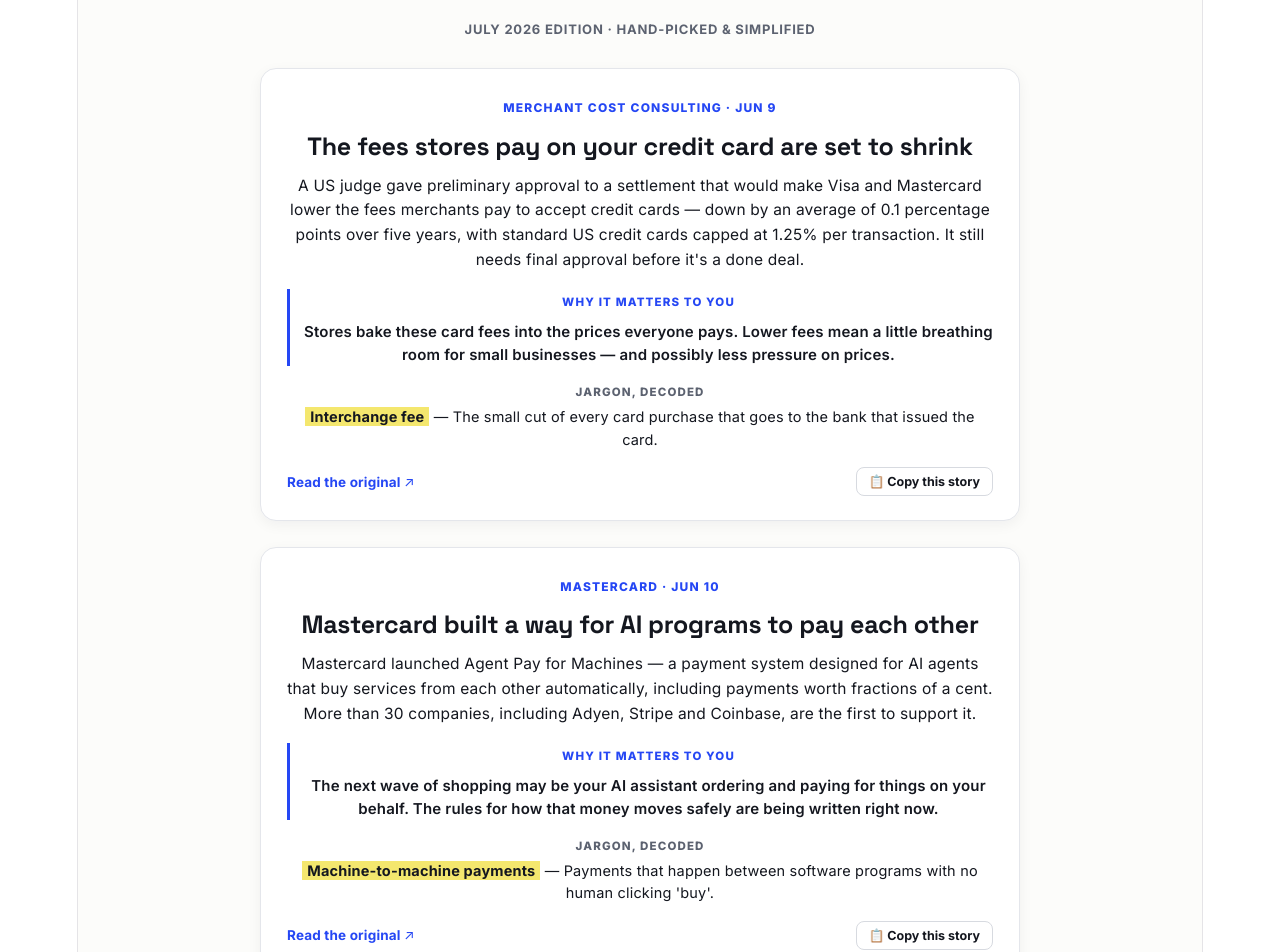
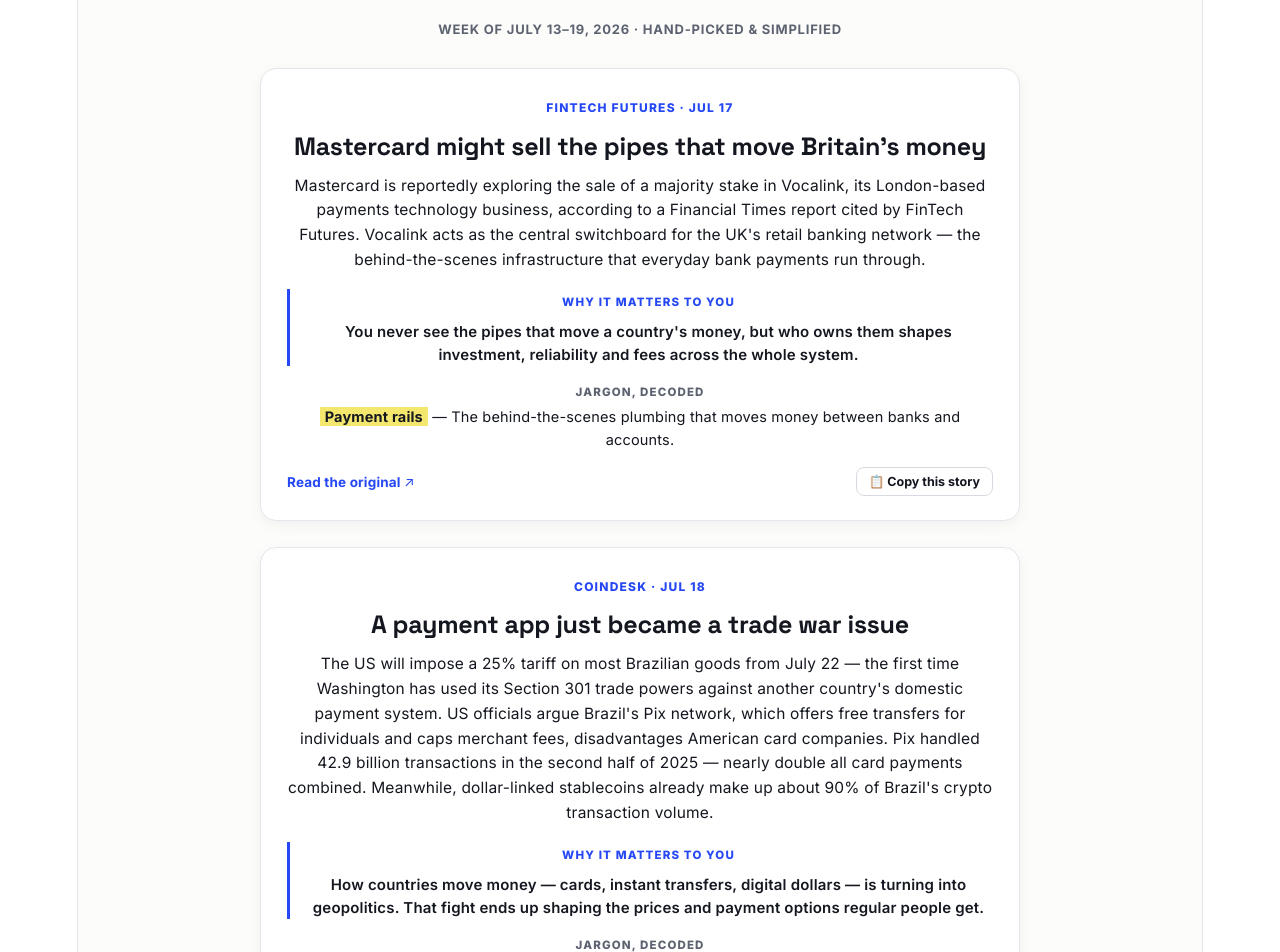
Before and after one commit to DeekshaFadnis/FinTech-Decoded, a React (Vite) app: page / in a window 1280 px wide. Shown: the part 500-1452 px from the top of the page. Built offline with nearby package versions, Linux system fonts and the light colour scheme.

Commit message:
Update App.jsx
Updated news July 13-19

```diff
--- a/src/App.jsx
+++ b/src/App.jsx
@@ -7,7 +7,7 @@
 const HIGHLIGHT = "#F4E76E";
 const GREY = "#5C6270";
 
-const EDITION = "July 2026 edition · hand-picked & simplified";
+const EDITION = "Week of July 13\u201319, 2026 \u00b7 hand-picked & simplified";
 
 // ─── Usage stats (artifact shared storage) ──────────────────────
 const STATS_KEY = "fd-usage-stats-v1";
@@ -74,154 +74,73 @@
 const STATIC_STORIES = {
   payments: [
     {
-      headline: "The fees stores pay on your credit card are set to shrink",
-      source: "Merchant Cost Consulting",
-      url: "https://merchantcostconsulting.com/lower-credit-card-processing-fees/payment-news-today-june-2026/",
-      date: "Jun 9",
-      what: "A US judge gave preliminary approval to a settlement that would make Visa and Mastercard lower the fees merchants pay to accept credit cards — down by an average of 0.1 percentage points over five years, with standard US credit cards capped at 1.25% per transaction. It still needs final approval before it's a done deal.",
-      why: "Stores bake these card fees into the prices everyone pays. Lower fees mean a little breathing room for small businesses — and possibly less pressure on prices.",
-      jargonTerm: "Interchange fee",
-      jargonMeaning: "The small cut of every card purchase that goes to the bank that issued the card.",
+      headline: "Mastercard might sell the pipes that move Britain's money",
+      source: "FinTech Futures",
+      url: "https://www.fintechfutures.com/fintech/fintech-futures-top-five-news-stories-of-the-week-17-july-2026",
+      date: "Jul 17",
+      what: "Mastercard is reportedly exploring the sale of a majority stake in Vocalink, its London-based payments technology business, according to a Financial Times report cited by FinTech Futures. Vocalink acts as the central switchboard for the UK's retail banking network — the behind-the-scenes infrastructure that everyday bank payments run through.",
+      why: "You never see the pipes that move a country's money, but who owns them shapes investment, reliability and fees across the whole system.",
+      jargonTerm: "Payment rails",
+      jargonMeaning: "The behind-the-scenes plumbing that moves money between banks and accounts.",
     },
     {
-      headline: "Mastercard built a way for AI programs to pay each other",
-      source: "Mastercard",
-      url: "https://www.mastercard.com/us/en/news-and-trends/press/2026/june/mastercard-launches-agent-pay-for-machines.html",
-      date: "Jun 10",
-      what: "Mastercard launched Agent Pay for Machines — a payment system designed for AI agents that buy services from each other automatically, including payments worth fractions of a cent. More than 30 companies, including Adyen, Stripe and Coinbase, are the first to support it.",
-      why: "The next wave of shopping may be your AI assistant ordering and paying for things on your behalf. The rules for how that money moves safely are being written right now.",
-      jargonTerm: "Machine-to-machine payments",
-      jargonMeaning: "Payments that happen between software programs with no human clicking 'buy'.",
-    },
-    {
-      headline: "Adyen wants stores to sell to you inside AI chatbots",
-      source: "Investing.com",
-      url: "https://www.investing.com/news/company-news/adyen-launches-api-suite-for-ai-commerce-integration-93CH-4744986",
-      date: "Jun 2026",
-      what: "Payments company Adyen launched Adyen Agentic — tools that let retailers sell through conversational AI platforms without rebuilding their checkout for each one. It handles the product catalog, the cart and the payment, and it's starting with large US merchants. Early participants include American Express, Mastercard, Salesforce and Visa.",
-      why: "If you've ever asked a chatbot to find you something, this is the plumbing that would let you actually buy it there — and it determines how safe that checkout is.",
-      jargonTerm: "API",
-      jargonMeaning: "A connector that lets two software systems talk to each other automatically.",
+      headline: "A payment app just became a trade war issue",
+      source: "CoinDesk",
+      url: "https://www.coindesk.com/business/2026/07/18/trump-targets-brazil-s-payments-system-while-dollar-stablecoins-quietly-dominate-country-s-payments",
+      date: "Jul 18",
+      what: "The US will impose a 25% tariff on most Brazilian goods from July 22 — the first time Washington has used its Section 301 trade powers against another country's domestic payment system. US officials argue Brazil's Pix network, which offers free transfers for individuals and caps merchant fees, disadvantages American card companies. Pix handled 42.9 billion transactions in the second half of 2025 — nearly double all card payments combined. Meanwhile, dollar-linked stablecoins already make up about 90% of Brazil's crypto transaction volume.",
+      why: "How countries move money — cards, instant transfers, digital dollars — is turning into geopolitics. That fight ends up shaping the prices and payment options regular people get.",
+      jargonTerm: "Section 301",
+      jargonMeaning: "A US trade law that lets Washington penalize foreign practices it deems unfair to American companies.",
     },
   ],
   stablecoins: [
     {
-      headline: "Circle, the company behind the USDC digital dollar, can now act as its own bank",
-      source: "CNBC",
-      url: "https://www.cnbc.com/2026/07/10/circle-gets-an-occ-bank-charter-as-stablecoin-competition-heats-up-shares-surge-14percent.html",
-      date: "Jul 10",
-      what: "A US banking regulator approved Circle to operate a national trust bank, called Circle National Trust. That lets Circle directly manage the money backing its USDC stablecoin — over $73 billion in circulation — instead of relying on outside banks to hold it. The charter doesn't let Circle take deposits or make loans like a regular bank.",
-      why: "If you ever hold a digital dollar, what matters most is whether the real money behind it is safe. This puts that money under more direct oversight.",
-      jargonTerm: "Reserves",
-      jargonMeaning: "The real cash and safe assets set aside so every digital dollar is backed one-to-one.",
+      headline: "Visa built the machinery for banks to run digital dollars",
+      source: "Finextra",
+      url: "https://www.finextra.com/newsarticle/48110/visa-launches-stablecoin-platform",
+      date: "Jul 16",
+      what: "Visa unveiled the Visa Stablecoin Platform, now in beta testing — a single environment where banks and fintechs can access, store and redeem stablecoins, including on-chain wallet infrastructure through a new Wallet-as-a-Service offering. It starts with Open USD (OUSD), the stablecoin from Open Standard, the new independent company whose 140+ founding partners include Visa, Mastercard, US Bank, Google and Coinbase — slated to launch later this year.",
+      why: "The company behind the card in your wallet is building the plumbing for banks to issue digital dollars. When your bank eventually offers one, something like this will likely be running underneath.",
+      jargonTerm: "Minting",
+      jargonMeaning: "Creating new units of a stablecoin, each backed by real money held in reserve.",
     },
     {
-      headline: "140+ companies — including Visa and Stripe — are launching their own digital dollar",
-      source: "Fortune",
-      url: "https://fortune.com/2026/06/30/stripe-visa-stablecoin-rival-ousd-tether-circle/",
-      date: "Jun 30",
-      what: "A new company called Open Standard announced OUSD (Open USD), a stablecoin backed by Stripe, Visa, Mastercard, BlackRock and more than 140 other businesses. It launches later this year and is designed to share most of the interest earned on its backing assets with participants. The two current giants, Tether and Circle, are not part of it — and Circle's stock dropped sharply on the news.",
-      why: "The biggest names in payments are betting digital dollars are the future of moving money — and they'd rather own that future than rent it.",
-      jargonTerm: "Consortium",
-      jargonMeaning: "A group of companies teaming up to build and own one shared project.",
-    },
-    {
-      headline: "Ripple's digital dollar just went live in Japan",
-      source: "CryptoSlate",
-      url: "https://cryptoslate.com/ripple-got-rlusd-into-japan-now-the-stablecoin-race-begins-as-circle-and-nomura-join/",
-      date: "Jun 24",
-      what: "Ripple and its partner SBI launched the RLUSD stablecoin in Japan after approval from the country's financial regulator, making it available to both institutions and everyday users. It's classified under Japan's payment rules as a new category for foreign-issued stablecoins — and rivals are moving in fast: Circle and Nomura plan a USDC-based corporate payment service in Japan as early as 2027.",
-      why: "Regulated digital dollars are going global, country by country. Japan is one of the world's biggest financial markets — a real test of whether this works at scale.",
-      jargonTerm: "Stablecoin",
-      jargonMeaning: "A digital coin designed to always be worth exactly one unit of a real currency, like the US dollar.",
+      headline: "Will Gen Alpha ever open a bank account?",
+      source: "CoinDesk",
+      url: "https://www.coindesk.com/business/2026/07/17/crypto-executives-say-digital-native-generations-may-never-need-a-bank-account",
+      date: "Jul 17",
+      what: "Crypto executives and bankers told CoinDesk they increasingly expect digitally native generations to rely on wallets holding stablecoins and tokenized assets instead of stand-alone bank accounts. Standard Chartered expects stablecoin circulation to grow roughly sevenfold to about $2 trillion by 2028 — with stablecoins handling more retail payments and remittances, while bank-issued tokens serve larger institutional flows.",
+      why: "Whether or not bank accounts actually disappear, the people building tomorrow's financial products are planning for a world where your 'account' is a wallet on your phone.",
+      jargonTerm: "Digital wallet",
+      jargonMeaning: "Software that holds your money and digital assets and lets you pay directly from your phone.",
     },
   ],
   regulators: [
     {
-      headline: "The UK just published the rulebook for crypto companies",
-      source: "NCFA Canada (weekly brief)",
-      url: "https://ncfacanada.org/ncfa-weekly-fintech-intelligence-jun-27-jul-3-2026/",
-      date: "Jun 2026",
-      what: "The UK's Financial Conduct Authority set out rules for firms that let people buy, trade, hold and stake crypto — including stablecoin standards, capital requirements and stress testing. Companies can apply for authorisation between September 30, 2026 and February 28, 2027, before the rules become mandatory on October 25, 2027.",
-      why: "If you use a crypto app in the UK, the platform will soon be held to standards much closer to a bank's — with real consequences if it falls short.",
-      jargonTerm: "Authorisation",
-      jargonMeaning: "The official licence a company must earn before it's allowed to offer financial services.",
-    },
-    {
-      headline: "Canada now has a law for digital dollars — and the Bank of Canada is in charge",
-      source: "Bennett Jones",
-      url: "https://www.bennettjones.com/Insights/Blogs/Fintech-in-Canada-Q1-2026",
-      date: "Mar 26",
-      what: "Canada's stablecoin framework became law on March 26, 2026. Issuers of fiat-backed stablecoins will have to register with the Bank of Canada, keep one-to-one reserves in high-quality safe assets, and let holders redeem at full value — with no interest paid on holdings. Detailed regulations are still being written, with full force expected around 2027.",
-      why: "When digital dollars arrive in your Canadian banking app, the company behind them will answer directly to the central bank — the same referee that watches over your money today.",
-      jargonTerm: "Royal assent",
-      jargonMeaning: "The final approval that officially turns a bill into law in Canada.",
+      headline: "The UK is now directly regulating the cloud companies banks run on",
+      source: "FinTech Futures",
+      url: "https://www.fintechfutures.com/fintech/fintech-futures-top-five-news-stories-of-the-week-17-july-2026",
+      date: "Jul 17",
+      what: "The UK's HM Treasury rolled out a new regime this week that brings four global cloud service providers under direct regulatory oversight for the first time — a move intended to strengthen the resilience of the UK's financial system.",
+      why: "So much of banking now runs on a handful of cloud companies that one outage could ripple across the entire financial system. Regulators are finally treating that invisible plumbing as critical infrastructure.",
+      jargonTerm: "Critical third party",
+      jargonMeaning: "An outside company so important to the financial system that regulators supervise it directly.",
     },
   ],
   publications: [
     {
-      headline: "Klarna wants to become a real American bank",
+      headline: "A banking tech company's own customers just funded it to a $1.6B valuation",
       source: "FinTech Futures",
-      url: "https://www.fintechfutures.com/bnpl-payments/klarna-applies-for-us-banking-licence",
-      date: "Jul 6",
-      what: "Klarna, the buy-now-pay-later giant used by about 30 million Americans, applied to US regulators to create Klarna Bank USA — its own bank chartered in Utah with FDIC insurance. Today it runs its US services through a partner bank; owning a licence would bring all of that in-house. It follows similar moves by PayPal and others.",
-      why: "The app you split payments with becoming a licensed bank means more oversight, insured deposits — and a sign that fintechs are growing up into the system they once disrupted.",
-      jargonTerm: "Industrial bank",
-      jargonMeaning: "A special type of state-chartered bank that a company can own and run itself.",
-    },
-    {
-      headline: "Digital dollars just had their biggest month ever",
-      source: "CoinDesk",
-      url: "https://www.coindesk.com/business/2026/07/06/circle-s-usdc-is-leaving-tether-behind-in-the-stablecoin-volume-race",
-      date: "Jul 6",
-      what: "Stablecoin transactions hit a record $1.79 trillion in June — up 63% from May and 125% from a year earlier, according to Visa's onchain data. Circle's USDC handled about 70% of that activity in the first half of 2026, well ahead of Tether's roughly 25%, as banks like Standard Chartered and BNY build services around it.",
-      why: "Digital dollars are quietly moving from crypto trading into everyday payments and settlement — and the regulated option is the one winning.",
-      jargonTerm: "Adjusted transaction volume",
-      jargonMeaning: "A count of real payments only, after filtering out bots and internal shuffling.",
-    },
-    {
-      headline: "Circle's stock tumbled after the giants ganged up",
-      source: "CoinDesk",
-      url: "https://www.coindesk.com/business/2026/06/30/circle-slides-8-as-stripe-coinbase-and-blackrock-back-rival-stablecoin-network",
-      date: "Jun 30",
-      what: "Circle's shares fell more than 17% to a four-month low after the Open USD consortium was unveiled. The new stablecoin's key twist: partners get to keep the earnings on the money backing the coin — striking directly at how today's stablecoin issuers make their profit.",
-      why: "A reminder that in fintech, your biggest customers can become your biggest competitors overnight — and stock prices react in hours.",
-      jargonTerm: "Reserve earnings",
-      jargonMeaning: "The interest an issuer makes on the pile of money backing its coin.",
+      url: "https://www.fintechfutures.com/fintech/fintech-futures-top-five-news-stories-of-the-week-17-july-2026",
+      date: "Jul 17",
+      what: "Lumin Digital, a California-based digital banking technology provider, raised $115 million — including a $70 million round backed by 15 of its own existing clients, such as Affinity Plus Federal Credit Union, plus a $45 million growth investment led by long-term backer Light Street Capital. The round values Lumin at $1.6 billion, with the money earmarked for AI, payments, CRM and lending products.",
+      why: "When a company's own customers put up $70 million to fund it, that's about the strongest product endorsement there is — and its tools shape the online banking experience millions of credit union members use.",
+      jargonTerm: "Growth equity",
+      jargonMeaning: "Investment in an established company to help it expand — not to keep it alive.",
     },
   ],
-  canada: [
-    {
-      headline: "More Canadians are paying for groceries in installments",
-      source: "Fintech.ca",
-      url: "https://www.fintech.ca/2026/07/07/canadians-turn-to-pay-later-as-grocery-costs-keep-climbing/",
-      date: "Jul 7",
-      what: "KOHO's Grocery Gap Report, based on data from over 173,000 members, found average grocery spending rose about 5% in a year — from $261 to $275 a month — while use of KOHO's Pay Later option more than doubled, up 109%. Trips to discount grocers rose 4.1% as shoppers hunt for savings.",
-      why: "When people start splitting grocery bills into installments, it's a signal of real affordability stress. Pay-later on essentials can help in a pinch — but late fees can make a tight month tighter.",
-      jargonTerm: "BNPL (buy now, pay later)",
-      jargonMeaning: "Splitting a purchase into smaller payments over weeks — usually free unless you pay late.",
-    },
-    {
-      headline: "Canada's instant-payment system finally has a green light",
-      source: "Fathom4sight (via BetaKit)",
-      url: "https://www.fathom4sight.ai/newsletters/fathom4sight-newsletter-week-of-july-6-2026",
-      date: "Jul 2026",
-      what: "The Finance Minister approved the legal framework for the Real-Time Rail, Canada's long-delayed instant payments system, clearing the way for a launch in the fourth quarter of 2026. Payments Canada has been building it since 2015 — it was originally promised for 2019. Once live, money will move instantly, any time, any day, instead of taking days to settle.",
-      why: "Think e-transfers, bill payments and paycheques that land in seconds — even at 2 a.m. on a holiday. It's the plumbing upgrade Canadian payments have waited a decade for.",
-      jargonTerm: "Payment rails",
-      jargonMeaning: "The behind-the-scenes plumbing that moves money between banks.",
-    },
-    {
-      headline: "Fintech apps just got their own keys to Canada's payment system",
-      source: "Bennett Jones",
-      url: "https://www.bennettjones.com/Insights/Blogs/Fintech-in-Canada-Q1-2026",
-      date: "",
-      what: "After a 2025 law change, Payments Canada admitted its first non-bank direct members: Wise, Float, KOHO, Paramount Commerce and Brim Financial. Direct membership gives these fintechs access to national payment infrastructure — including the upcoming Real-Time Rail — without going through a big bank.",
-      why: "Your favourite money app relying less on the big banks can mean lower costs and faster features reaching you sooner.",
-      jargonTerm: "Clearing and settlement",
-      jargonMeaning: "The process of actually moving money between institutions after you hit 'pay'.",
-    },
-  ],
+  canada: [],
 };
 
 export default function FintechDecoded() {
@@ -297,7 +216,7 @@
           maxWidth: 860, margin: "0 auto", padding: "0 16px", display: "flex", alignItems: "center",
           gap: 4, overflowX: "auto", scrollbarWidth: "none",
         }}>
-          <div style={{ fontFamily: "'Space Grotesk', sans-serif", fontWeight: 700, fontSize: 16, letterSpacing: "-0.02em", padding: "14px 12px 14px 0", whiteSpace: "nowrap", color: INK }}>
+          <div style={{ fontFamily: "'Space Grotesk', sans-serif", fontWeight: 700, fontSize: 16, letterSpacing: "-0.02em", padding: "14px 12px 14px 0", whiteSpace: "nowrap", color: "#000000" }}>
             Fintech, <span style={{ background: `linear-gradient(180deg, transparent 55%, ${HIGHLIGHT} 55%)`, padding: "0 2px" }}>decoded</span>.
           </div>
           <div style={{ flex: 1 }} />
@@ -336,7 +255,7 @@
         <div style={{ fontSize: 12.5, fontWeight: 800, letterSpacing: "0.14em", textTransform: "uppercase", color: BLUE, marginBottom: 12 }}>
           The plain-English news brief
         </div>
-        <h1 style={{ fontFamily: "'Space Grotesk', sans-serif", fontWeight: 700, fontSize: "clamp(38px, 8vw, 60px)", lineHeight: 1.02, margin: 0, letterSpacing: "-0.03em", color: INK }}>
+        <h1 style={{ fontFamily: "'Space Grotesk', sans-serif", fontWeight: 700, fontSize: "clamp(38px, 8vw, 60px)", lineHeight: 1.02, margin: 0, letterSpacing: "-0.03em", color: "#000000" }}>
           Fintech,{" "}
           <span style={{ background: `linear-gradient(180deg, transparent 55%, ${HIGHLIGHT} 55%)`, padding: "0 4px" }}>
             decoded
@@ -355,7 +274,7 @@
         {cat && (
           <section>
             <div style={{ textAlign: "center", marginBottom: 10 }}>
-              <h2 style={{ fontFamily: "'Space Grotesk', sans-serif", fontWeight: 700, fontSize: 24, margin: "0 0 4px", color: INK }}>
+              <h2 style={{ fontFamily: "'Space Grotesk', sans-serif", fontWeight: 700, fontSize: 24, margin: "0 0 4px", color: "#000000" }}>
                 <span aria-hidden="true">{cat.emoji}</span> {cat.label}
               </h2>
               <p style={{ fontSize: 14.5, fontWeight: 600, color: GREY, margin: "0 0 14px" }}>{cat.blurb}</p>
@@ -428,13 +347,24 @@
                   </div>
                 </article>
               ))}
+              {stories.length === 0 && (
+                <div style={{ background: "#fff", border: "1.5px solid #E4E6EB", borderRadius: 16, padding: "26px 24px", textAlign: "center" }}>
+                  <div style={{ fontSize: 26, marginBottom: 8 }} aria-hidden="true">{cat.emoji}</div>
+                  <div style={{ fontFamily: "'Space Grotesk', sans-serif", fontWeight: 700, fontSize: 18, marginBottom: 6, color: INK }}>
+                    Quiet week
+                  </div>
+                  <p style={{ fontSize: 14.5, color: GREY, lineHeight: 1.55, margin: 0 }}>
+                    No new stories from our tracked sources made the cut this edition — honest curation beats padding. Check back next week.
+                  </p>
+                </div>
+              )}
             </div>
           </section>
         )}
 
         {active === "link" && (
           <section style={{ textAlign: "center" }}>
-            <h2 style={{ fontFamily: "'Space Grotesk', sans-serif", fontWeight: 700, fontSize: 24, margin: "0 0 4px", color: INK }}>
+            <h2 style={{ fontFamily: "'Space Grotesk', sans-serif", fontWeight: 700, fontSize: 24, margin: "0 0 4px", color: "#000000" }}>
               <span aria-hidden="true">🔍</span> Decode a link
             </h2>
             <p style={{ fontSize: 14.5, fontWeight: 600, color: GREY, margin: "0 0 20px" }}>
```
